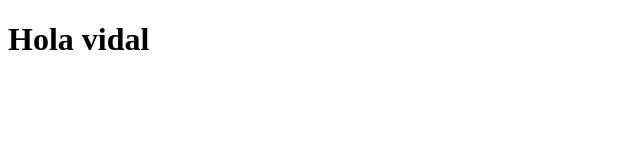
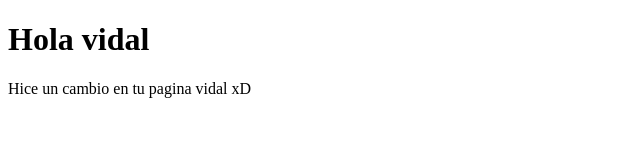
Before and after one commit to Jose-17-11/vidal, a plain HTML site: page index.html in a window 1280 px wide. Shown: the whole page, without its empty margins (0-640 px from the left). Drawn offline with Linux system fonts and the light colour scheme.

Commit message:
jhice cambio

```diff
--- a/index.html
+++ b/index.html
@@ -7,5 +7,6 @@
 </head>
 <body>
     <h1>Hola vidal</h1>
+    <p>Hice un cambio en tu pagina vidal xD</p>
 </body>
 </html>
```
